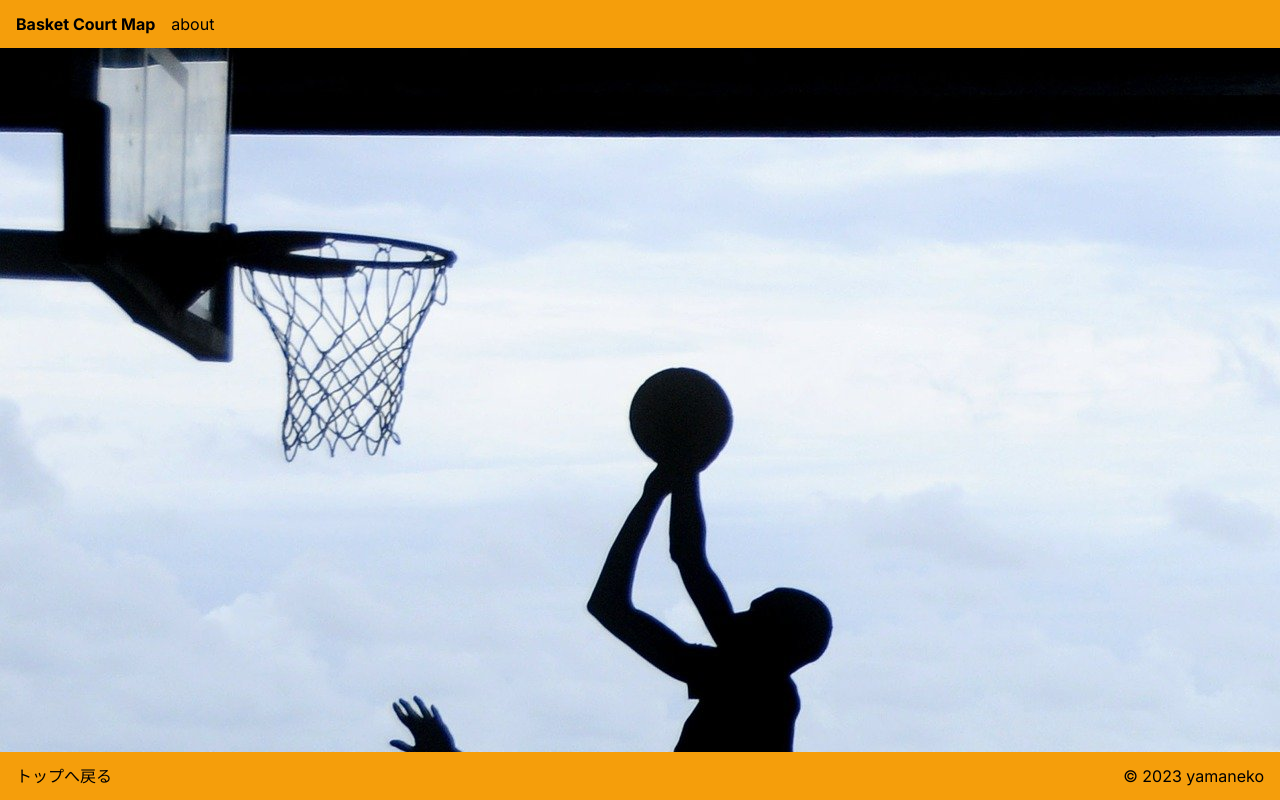
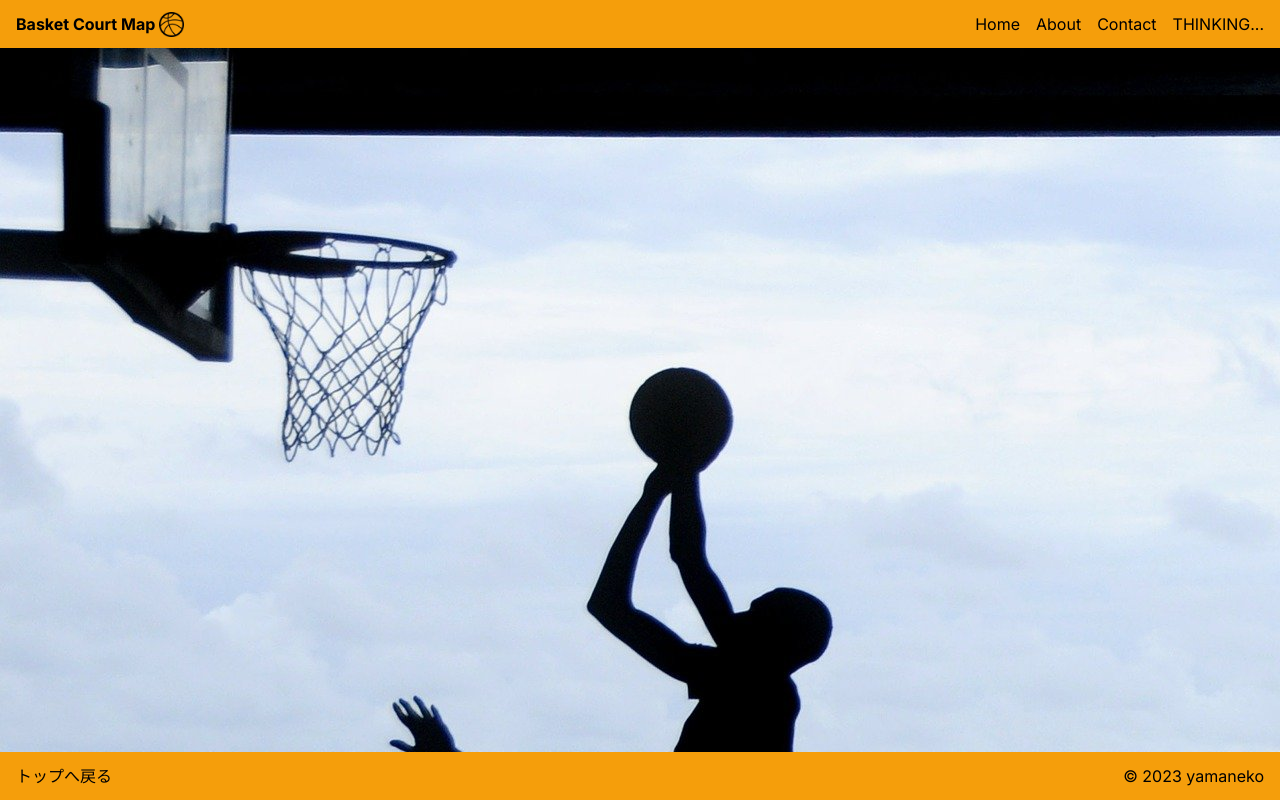
Before and after one commit to yamaneko86/basket-court-map-ts, a Next.js app: page / in a window 1280 px wide. Built offline with nearby package versions, Linux system fonts and the light colour scheme.

Commit message:
⚡️ ハンバーガーメニューの実装

```diff
--- a/src/app/_components/Header.tsx
+++ b/src/app/_components/Header.tsx
@@ -1,15 +1,69 @@
+"use client";
+import Image from "next/image";
 import Link from "next/link";
-import React from "react";
+import React, { useState } from "react";
 
 const Header = () => {
+  const [openMenu, setOpenMenu] = useState(false);
+
+  const menuFunc = () => {
+    setOpenMenu(!openMenu);
+  };
+
   return (
     <header className="flex items-center h-12 bg-amber-500">
-      <Link href={"/"} className="font-bold pl-4 pr-4">
-        Basket Court Map
-      </Link>
-      <Link href={"/about"} className="pr-4 hover:text-white">
-        <h2>about</h2>
-      </Link>
+      <h1 className="font-bold pl-4 pr-1">Basket Court Map</h1>
+      <Image
+        src={"/BasketBall_icon.png"}
+        alt="BasketBall_icon"
+        width={25}
+        height={25}
+      />
+      {openMenu ? (
+        <>
+          <ul className="sm:hidden flex flex-col absolute inset-40  justify-evenly items-center bg-amber-500 border-2 rounded-lg text-xl">
+            <li className="hover:text-white">
+              <Link href={"/"}>Home</Link>
+            </li>
+            <li className="hover:text-white">
+              <Link href={"/about"}>About</Link>
+            </li>
+            <li className="hover:text-white">
+              <Link href={"/contact"}>Contact</Link>
+            </li>
+            <li className="hover:text-white">
+              <Link href={"/"}>THINKING...</Link>
+            </li>
+          </ul>
+          <button
+            onClick={menuFunc}
+            className="sm:hidden flex justify-center ml-auto pr-4 text-white"
+          >
+            <Image src={"/Cancel.png"} alt="cancel" width={50} height={50} />
+          </button>
+        </>
+      ) : (
+        <button
+          onClick={menuFunc}
+          className="sm:hidden flex justify-center ml-auto pr-4 text-white"
+        >
+          <Image src={"/HamburgerMenu.png"} alt="menu" width={50} height={50} />
+        </button>
+      )}
+      <ul className="sm:flex flex-row ml-auto hidden">
+        <li className="pr-4 hover:text-white">
+          <Link href={"/"}>Home</Link>
+        </li>
+        <li className="pr-4 hover:text-white">
+          <Link href={"/about"}>About</Link>
+        </li>
+        <li className="pr-4 hover:text-white">
+          <Link href={"/contact"}>Contact</Link>
+        </li>
+        <li className="pr-4 hover:text-white">
+          <Link href={"/"}>THINKING...</Link>
+        </li>
+      </ul>
     </header>
   );
 };
```
